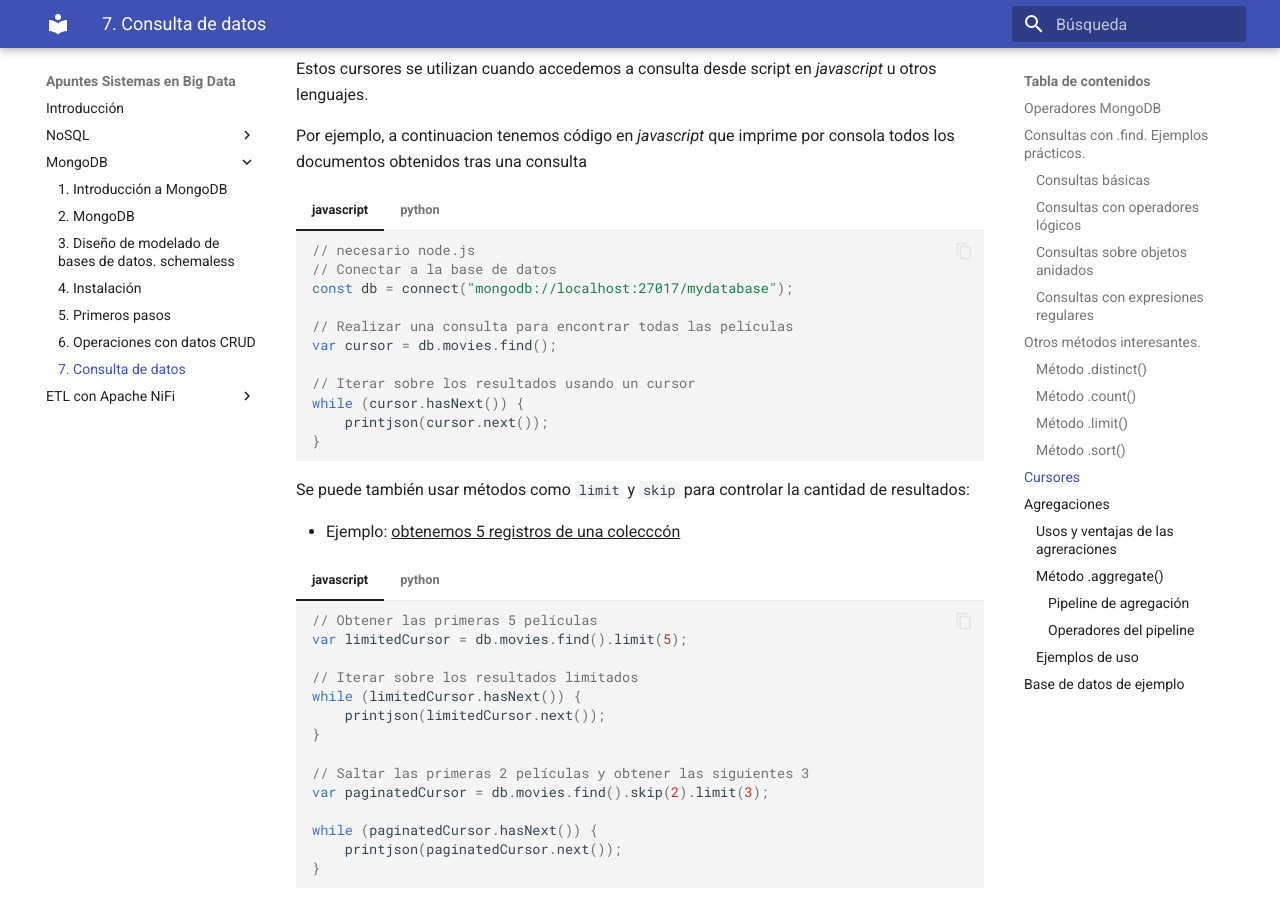
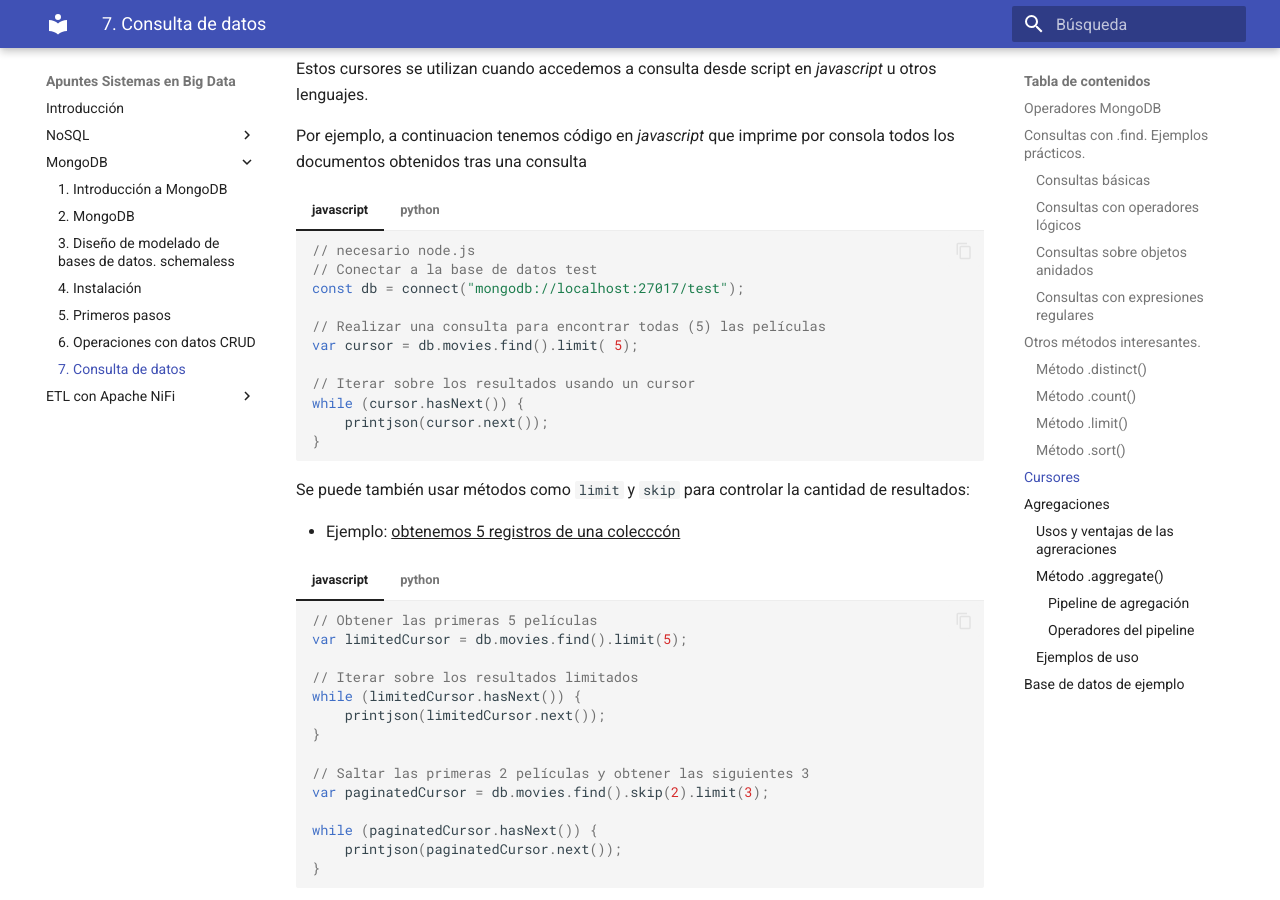
Before and after one commit to sergio-apuntes/sbd, an MkDocs documentation site: the page built from docs/MongoDB/7_mongodb OperacionesDatos.md, in a window 1280 px wide and 900 px high, scrolled down 9904 px. Built offline with MkDocs 1.6.1 and Material for MkDocs 9.7.7, drawn with Linux system fonts in a browser that asks for light colours.

Commit message:
MongoDB - Ejemplo python

````diff
--- a/docs/MongoDB/7_mongodb OperacionesDatos.md
+++ b/docs/MongoDB/7_mongodb OperacionesDatos.md
@@ -447,11 +447,11 @@
 
     ```javascript
     // necesario node.js
-    // Conectar a la base de datos
-    const db = connect("mongodb://localhost:27017/mydatabase");
+    // Conectar a la base de datos test
+    const db = connect("mongodb://localhost:27017/test");
 
-    // Realizar una consulta para encontrar todas las películas
-    var cursor = db.movies.find();
+    // Realizar una consulta para encontrar todas (5) las películas
+    var cursor = db.movies.find().limit( 5);
 
     // Iterar sobre los resultados usando un cursor
     while (cursor.hasNext()) {
@@ -467,10 +467,11 @@
 
     # Conectar a la base de datos
     client = MongoClient("mongodb://localhost:27017/")
-    db = client.mydatabase
+    # Utilizamos la base de datos "text"
+    db = client.test
 
-    # Realizar una consulta para encontrar todas las películas
-    cursor = db.movies.find()
+    # Realizar una consulta para encontrar todas (5) las películas
+    cursor = db.movies.find().limit(5)
 
     # Iterar sobre los resultados usando un cursor
     for document in cursor:
@@ -507,7 +508,7 @@
 
     # Conectar a la base de datos
     client = MongoClient("mongodb://localhost:27017/")
-    db = client.mydatabase
+    db = client.test
 
     # Obtener las primeras 5 películas
     limited_cursor = db.movies.find().limit(5)
````
Also changed, not shown: 1 other file.
